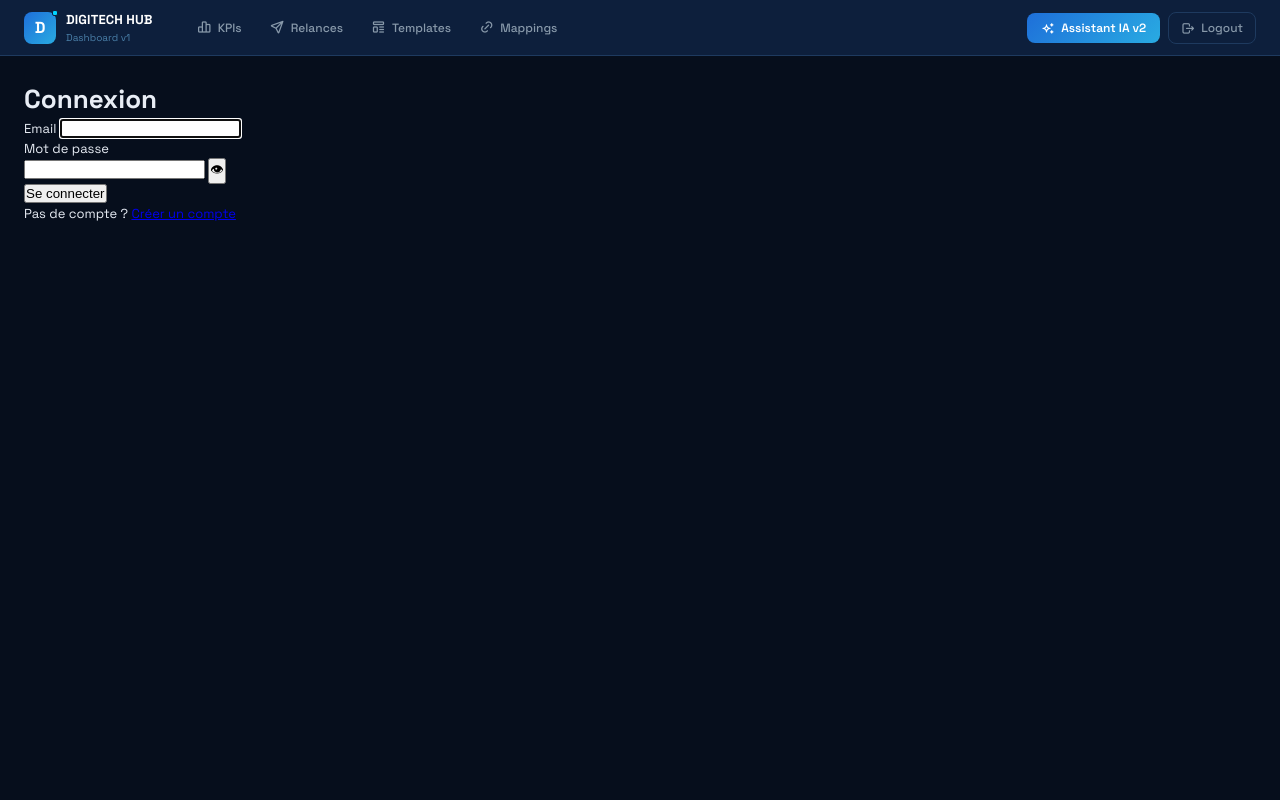
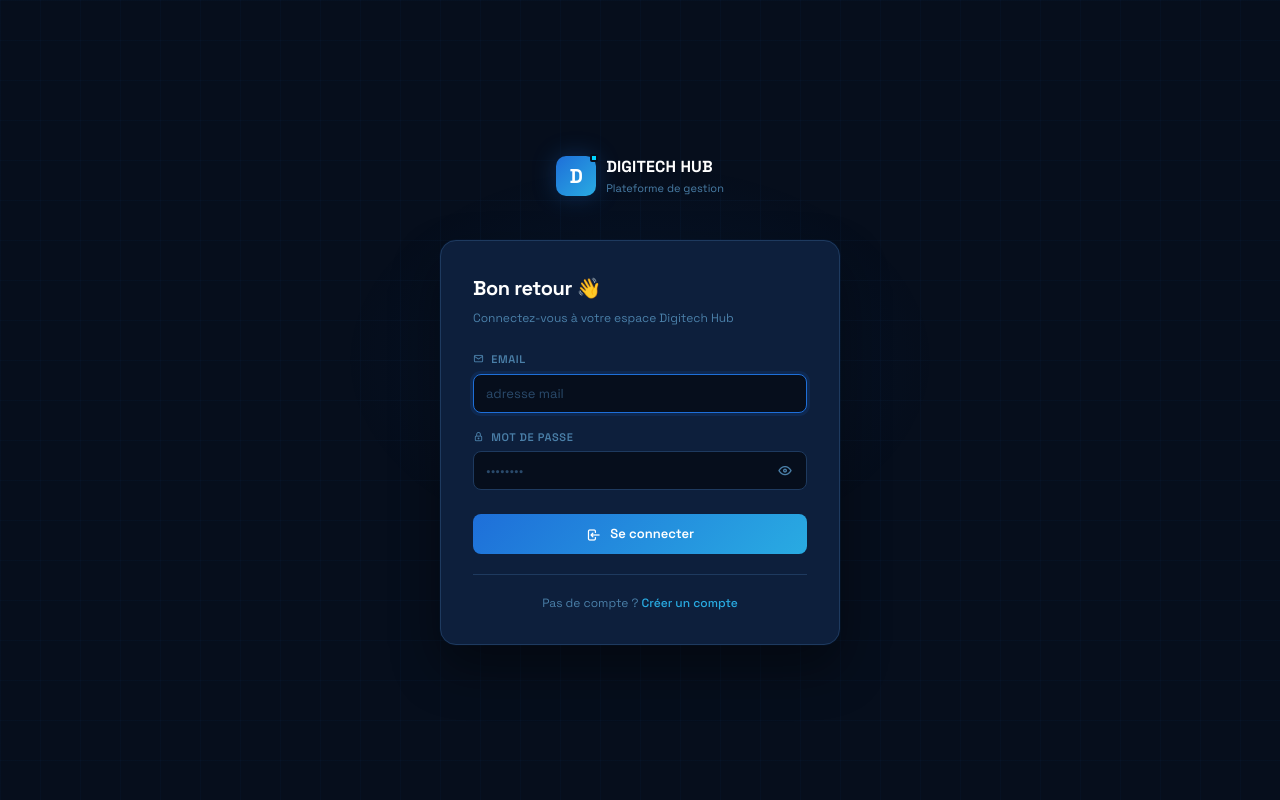
Before and after one commit to perspicacious225/Automation-Chariow, a Flask app: page /auth/login in a window 1280 px wide. Run offline with Flask 3, Linux system fonts and the light colour scheme; parts of the project's set-up code (start-up, migrations or seed data) failed here and were passed over; some libraries are stand-ins or nearby versions.

Commit message:
refactor: pages auth — dark theme + messages erreur inline
- base_auth.html — layout centré sans topbar + grille de fond
- login.html — fix double input email + erreur inline + prefill
- register.html — autocomplete correct + erreur inline
- routes.py — messages flash → contexte template (error, prefill_email)

```diff
--- a/webhook_app/admin/dashboard.py
+++ b/webhook_app/admin/dashboard.py
@@ -11,7 +11,8 @@ dashboard_bp = Blueprint(
     __name__,
     template_folder="templates",
     static_folder="static",
-    static_url_path="/static"
+    static_url_path="/static",
+    url_prefix="/dashboard",
 )
 
 def admin_required(fn):
--- /dev/null
+++ b/webhook_app/admin/templates/dashboard/base_auth.html
@@ -0,0 +1,355 @@
+<!doctype html>
+<html lang="fr">
+<head>
+  <meta charset="utf-8">
+  <title>{% block title %}Auth{% endblock %} — Digitech Hub</title>
+  <meta name="viewport" content="width=device-width, initial-scale=1">
+
+  <link rel="preconnect" href="https://fonts.googleapis.com">
+  <link rel="preconnect" href="https://fonts.gstatic.com" crossorigin>
+  <link href="https://fonts.googleapis.com/css2?family=Space+Grotesk:wght@400;500;600;700&family=JetBrains+Mono:wght@400;500&display=swap" rel="stylesheet">
+  <link rel="stylesheet" href="https://cdn.jsdelivr.net/npm/@tabler/icons-webfont@latest/tabler-icons.min.css">
+
+  <style>
+    :root {
+      --bg-deep:      #060E1C;
+      --bg-base:      #0A1628;
+      --bg-surface:   #0D1F3C;
+      --bg-elevated:  #112240;
+      --border:       #1E3A5F;
+      --blue:         #1E6FD9;
+      --blue-light:   #29ABE2;
+      --cyan:         #00D4FF;
+      --green:        #1D9E75;
+      --red:          #E24B4A;
+      --text-primary: #E8EDF5;
+      --text-muted:   #4A7FA8;
+      --text-secondary: #8899AA;
+      --font-main:    'Space Grotesk', sans-serif;
+      --font-mono:    'JetBrains Mono', monospace;
+    }
+
+    *, *::before, *::after { box-sizing: border-box; margin: 0; padding: 0; }
+
+    html, body {
+      min-height: 100vh;
+      background: var(--bg-deep);
+      color: var(--text-primary);
+      font-family: var(--font-main);
+      font-size: 13px;
+      line-height: 1.5;
+      -webkit-font-smoothing: antialiased;
+      display: flex;
+      flex-direction: column;
+    }
+
+    /* ── Grille de fond ───────────────────────────────────── */
+    body::before {
+      content: '';
+      position: fixed;
+      inset: 0;
+      background-image:
+        linear-gradient(rgba(30,111,217,0.04) 1px, transparent 1px),
+        linear-gradient(90deg, rgba(30,111,217,0.04) 1px, transparent 1px);
+      background-size: 40px 40px;
+      pointer-events: none;
+      z-index: 0;
+    }
+
+    /* ── Glow central ────────────────────────────────────── */
+    body::after {
+      content: '';
+      position: fixed;
+      top: 50%;
+      left: 50%;
+      transform: translate(-50%, -60%);
+      width: 600px;
+      height: 400px;
+      background: radial-gradient(ellipse, rgba(30,111,217,0.08) 0%, transparent 70%);
+      pointer-events: none;
+      z-index: 0;
+    }
+
+    /* ── Wrapper centré ──────────────────────────────────── */
+    .auth-outer {
+      flex: 1;
+      display: flex;
+      flex-direction: column;
+      align-items: center;
+      justify-content: center;
+      padding: 32px 16px;
+      position: relative;
+      z-index: 1;
+    }
+
+    /* ── Logo ────────────────────────────────────────────── */
+    .auth-logo {
+      display: flex;
+      align-items: center;
+      gap: 10px;
+      margin-bottom: 32px;
+      text-decoration: none;
+    }
+
+    .auth-logo-icon {
+      width: 40px;
+      height: 40px;
+      background: linear-gradient(135deg, var(--blue), var(--blue-light));
+      border-radius: 10px;
+      display: flex;
+      align-items: center;
+      justify-content: center;
+      font-weight: 700;
+      font-size: 20px;
+      color: #fff;
+      position: relative;
+      flex-shrink: 0;
+      box-shadow: 0 0 24px rgba(30,111,217,0.3);
+    }
+
+    .auth-logo-icon::after {
+      content: '';
+      position: absolute;
+      top: -2px;
+      right: -2px;
+      width: 8px;
+      height: 8px;
+      background: var(--cyan);
+      border-radius: 2px;
+      border: 2px solid var(--bg-deep);
+    }
+
+    .auth-logo-name {
+      font-size: 16px;
+      font-weight: 700;
+      color: #fff;
+      letter-spacing: 0.01em;
+    }
+
+    .auth-logo-sub {
+      font-size: 11px;
+      color: var(--text-muted);
+      margin-top: 1px;
+    }
+
+    /* ── Card auth ───────────────────────────────────────── */
+    .auth-card {
+      width: 100%;
+      max-width: 400px;
+      background: var(--bg-surface);
+      border: 0.5px solid var(--border);
+      border-radius: 16px;
+      padding: 32px;
+      box-shadow: 0 24px 48px rgba(0,0,0,0.4), 0 0 0 0.5px rgba(30,111,217,0.1);
+      animation: card-in 0.3s cubic-bezier(.4,0,.2,1);
+    }
+
+    @keyframes card-in {
+      from { opacity: 0; transform: translateY(16px); }
+      to   { opacity: 1; transform: translateY(0); }
+    }
+
+    /* ── Titre ───────────────────────────────────────────── */
+    .auth-title {
+      font-size: 20px;
+      font-weight: 700;
+      color: #fff;
+      letter-spacing: -0.02em;
+      margin-bottom: 6px;
+    }
+
+    .auth-subtitle {
+      font-size: 12px;
+      color: var(--text-muted);
+      margin-bottom: 24px;
+    }
+
+    /* ── Champs ──────────────────────────────────────────── */
+    .auth-field {
+      margin-bottom: 16px;
+    }
+
+    .auth-label {
+      display: block;
+      font-size: 11px;
+      font-weight: 600;
+      color: var(--text-muted);
+      text-transform: uppercase;
+      letter-spacing: .06em;
+      margin-bottom: 6px;
+    }
+
+    .auth-input {
+      width: 100%;
+      background: #060E1C;
+      border: 0.5px solid var(--border);
+      border-radius: 8px;
+      padding: 10px 12px;
+      color: var(--text-primary);
+      font-size: 13px;
+      outline: none;
+      transition: border-color .2s, box-shadow .2s;
+      font-family: var(--font-main);
+    }
+
+    .auth-input:focus {
+      border-color: var(--blue);
+      box-shadow: 0 0 0 3px rgba(30,111,217,0.12);
+    }
+
+    .auth-input::placeholder {
+      color: #2A4A6B;
+    }
+
+    /* ── Password toggle ─────────────────────────────────── */
+    .password-wrap {
+      position: relative;
+    }
+
+    .password-wrap .auth-input {
+      padding-right: 40px;
+    }
+
+    .toggle-pass {
+      position: absolute;
+      right: 10px;
+      top: 50%;
+      transform: translateY(-50%);
+      background: transparent;
+      border: none;
+      cursor: pointer;
+      color: var(--text-muted);
+      font-size: 16px;
+      padding: 4px;
+      display: flex;
+      align-items: center;
+      transition: color .2s;
+    }
+
+    .toggle-pass:hover { color: var(--blue-light); }
+
+    /* ── Checkbox admin ──────────────────────────────────── */
+    .auth-check {
+      display: flex;
+      align-items: center;
+      gap: 8px;
+      margin-bottom: 16px;
+      cursor: pointer;
+      font-size: 12px;
+      color: var(--text-secondary);
+    }
+
+    .auth-check input[type="checkbox"] {
+      width: 16px;
+      height: 16px;
+      accent-color: var(--blue);
+      cursor: pointer;
+    }
+
+    /* ── Bouton submit ───────────────────────────────────── */
+    .auth-btn {
+      width: 100%;
+      padding: 11px;
+      border-radius: 8px;
+      border: none;
+      background: linear-gradient(135deg, var(--blue), var(--blue-light));
+      color: #fff;
+      font-size: 13px;
+      font-weight: 600;
+      cursor: pointer;
+      font-family: var(--font-main);
+      transition: opacity .2s, transform .2s;
+      margin-top: 8px;
+    }
+
+    .auth-btn:hover { opacity: .9; transform: translateY(-1px); }
+    .auth-btn:active { transform: translateY(0); }
+
+    /* ── Lien alternatif ─────────────────────────────────── */
+    .auth-alt {
+      text-align: center;
+      margin-top: 20px;
+      font-size: 12px;
+      color: var(--text-muted);
+    }
+
+    .auth-alt a {
+      color: var(--blue-light);
+      text-decoration: none;
+      font-weight: 500;
+    }
+
+    .auth-alt a:hover { text-decoration: underline; }
+
+    /* ── Flash messages ──────────────────────────────────── */
+    .flash-stack {
+      width: 100%;
+      max-width: 400px;
+      margin-bottom: 12px;
+    }
+
+    .flash {
+      padding: 10px 14px;
+      border-radius: 8px;
+      font-size: 12px;
+      font-weight: 500;
+      margin-bottom: 6px;
+      animation: flash-in 0.3s ease;
+    }
+
+    @keyframes flash-in {
+      from { opacity: 0; transform: translateX(10px); }
+      to   { opacity: 1; transform: translateX(0); }
+    }
+
+    .flash-success { background: #0F3D2C; border: 0.5px solid rgba(29,158,117,0.4); color: #4ECBA3; }
+    .flash-error   { background: #3D1010; border: 0.5px solid rgba(226,75,74,0.4);  color: #F08080; }
+    .flash-info    { background: #0D2040; border: 0.5px solid rgba(30,111,217,0.4); color: var(--blue-light); }
+
+    /* ── Divider ─────────────────────────────────────────── */
+    .auth-divider {
+      height: 0.5px;
+      background: var(--border);
+      margin: 20px 0;
+    }
+
+    ::-webkit-scrollbar { width: 4px; }
+    ::-webkit-scrollbar-track { background: transparent; }
+    ::-webkit-scrollbar-thumb { background: var(--border); border-radius: 2px; }
+  </style>
+
+  {% block head_extra %}{% endblock %}
+</head>
+<body>
+
+<div class="auth-outer">
+
+  <!-- Logo -->
+  <a href="/dashboard/" class="auth-logo">
+    <div class="auth-logo-icon">D</div>
+    <div>
+      <div class="auth-logo-name">DIGITECH HUB</div>
+      <div class="auth-logo-sub">Plateforme de gestion</div>
+    </div>
+  </a>
+
+  <!-- Flash messages -->
+  <div class="flash-stack">
+    {% with messages = get_flashed_messages(with_categories=true) %}
+      {% if messages %}
+        {% for category, message in messages %}
+          <div class="flash flash-{{ category }}">{{ message }}</div>
+        {% endfor %}
+      {% endif %}
+    {% endwith %}
+  </div>
+
+  <!-- Contenu -->
+  {% block content %}{% endblock %}
+
+</div>
+
+{% block scripts %}{% endblock %}
+
+</body>
+</html>
--- a/webhook_app/app.py
+++ b/webhook_app/app.py
@@ -1,8 +1,8 @@
 # webhook_app/app.py
-from flask import Flask, request, jsonify
+from flask import Flask, request, jsonify, redirect, url_for
 from flask_cors import CORS
 import json, os, logging, hmac, hashlib          # ← CORRIGÉ : ajout hmac, hashlib
-from webhook_app.admin.dashboard import dashboard_bp
+from webhook_app.admin.dashboard import dashboard_bp, dashboard_view
 
 from webhook_app.database_pg import (
     Database,
@@ -36,10 +36,6 @@ def create_app():
     logger = logging.getLogger(__name__)
 
     app = Flask(__name__)
-    @app.after_request
-    def add_headers(response):
-        response.headers["ngrok-skip-browser-warning"] = "true"
-        return response
 
     CORS(app, resources={r"/webhook": {"origins": "*"}})
     app.config.from_object(Config)
@@ -121,41 +117,46 @@ def create_app():
 
     @app.route("/", methods=["GET"])
     def home():
-        return jsonify({"status": "running", "message": "Webhook handler is operational"}), 200
+        # return jsonify({"status": "running", "message": "Webhook handler is operational"}), 200
 
-    @app.get("/test-email")
-    def test_email():
-        to = request.args.get("to") or os.getenv("TEST_EMAIL_TO") or os.getenv("SENDER_EMAIL") or os.getenv("SMTP_USER")
-        if not to:
-            return jsonify({"ok": False, "error": "Spécifie ?to=... ou définis TEST_EMAIL_TO"}), 400
-        subject = "Test SMTP + IMAP (copie Envoyés) ✅"
-        html = "<h3>Bonjour 👋</h3><p>Test d'envoi via SMTP + copie IMAP dans <b>Envoyés</b>.</p>"
-        text = "Bonjour, test d'envoi via SMTP + copie IMAP dans Envoyés."
-        ok = email_service.send_email(recipient=to, subject=subject, html_body=html, plain_fallback=text)
-        return jsonify({"ok": ok, "to": to})
+        return dashboard_view()
 
-    import imaplib
 
-    @app.get("/debug-imap")
-    def debug_imap():
-        try:
-            host = os.getenv("IMAP_HOST")
-            port = int(os.getenv("IMAP_PORT", "993"))
-            user = os.getenv("IMAP_USER") or os.getenv("SMTP_USER")
-            pw   = os.getenv("IMAP_PASS") or os.getenv("SMTP_PASS")
-            with imaplib.IMAP4_SSL(host, port) as imap:
-                imap.login(user, pw)
-                typ, data = imap.list()
-                rows = []
-                if typ == "OK":
-                    for line in data or []:
-                        rows.append(line.decode("utf-8", "ignore"))
-                imap.logout()
-            return jsonify({"ok": True, "folders": rows})
-        except Exception as e:
-            return jsonify({"ok": False, "error": str(e)}), 500
 
-    @app.route("/webhook", methods=["GET", "POST", "OPTIONS"])
+
+    # @app.get("/test-email")
+    # def test_email():
+    #     to = request.args.get("to") or os.getenv("TEST_EMAIL_TO") or os.getenv("SENDER_EMAIL") or os.getenv("SMTP_USER")
+    #     if not to:
+    #         return jsonify({"ok": False, "error": "Spécifie ?to=... ou définis TEST_EMAIL_TO"}), 400
+    #     subject = "Test SMTP + IMAP (copie Envoyés) ✅"
+    #     html = "<h3>Bonjour 👋</h3><p>Test d'envoi via SMTP + copie IMAP dans <b>Envoyés</b>.</p>"
+    #     text = "Bonjour, test d'envoi via SMTP + copie IMAP dans Envoyés."
+    #     ok = email_service.send_email(recipient=to, subject=subject, html_body=html, plain_fallback=text)
+    #     return jsonify({"ok": ok, "to": to})
+
+    # import imaplib
+
+    # @app.get("/debug-imap")
+    # def debug_imap():
+    #     try:
+    #         host = os.getenv("IMAP_HOST")
+    #         port = int(os.getenv("IMAP_PORT", "993"))
+    #         user = os.getenv("IMAP_USER") or os.getenv("SMTP_USER")
+    #         pw   = os.getenv("IMAP_PASS") or os.getenv("SMTP_PASS")
+    #         with imaplib.IMAP4_SSL(host, port) as imap:
+    #             imap.login(user, pw)
+    #             typ, data = imap.list()
+    #             rows = []
+    #             if typ == "OK":
+    #                 for line in data or []:
+    #                     rows.append(line.decode("utf-8", "ignore"))
+    #             imap.logout()
+    #         return jsonify({"ok": True, "folders": rows})
+    #     except Exception as e:
+    #         return jsonify({"ok": False, "error": str(e)}), 500
+
+    # @app.route("/webhook", methods=["GET", "POST", "OPTIONS"])
     def handle_webhook():
 
         if request.method == "OPTIONS":
@@ -337,7 +338,7 @@ def create_app():
         except Exception as e:
             logger.warning("Réingestion KB au démarrage échouée : %s", e)
 
-    app.register_blueprint(dashboard_bp, url_prefix="/dashboard")
+    app.register_blueprint(dashboard_bp)
     app.register_blueprint(dashboard_v2_bp)
     app.register_blueprint(inbound_bp)
 
--- a/webhook_app/auth/routes.py
+++ b/webhook_app/auth/routes.py
@@ -1,4 +1,3 @@
-# webhook_app/auth/routes.py
 from flask import Blueprint, render_template, request, redirect, url_for, flash, current_app
 from flask_login import login_user, logout_user, login_required, current_user
 from webhook_app.utils.auth_pg import (
@@ -15,7 +14,6 @@ auth_bp = Blueprint(
 
 @auth_bp.record_once
 def _init_users_schema(state):
-    """Appelé une seule fois quand le blueprint est enregistré."""
     app = state.app
     with app.app_context():
         try:
@@ -24,46 +22,55 @@ def _init_users_schema(state):
         except Exception:
             app.logger.exception("ensure_users_schema failed")
 
+
 @auth_bp.route("/register", methods=["GET", "POST"])
 def register():
-    # Politique: inscription ouverte seulement si aucun utilisateur n'existe,
-    # sinon, réservée aux admins déjà connectés.
     if users_count() > 0 and (not current_user.is_authenticated or not current_user.is_admin):
-        flash("Inscription fermée (réservée à l’admin).", "warning")
         return redirect(url_for("auth.login"))
 
+    error = None
+    prefill_email = ""
+
     if request.method == "POST":
-        email = request.form.get("email", "")
+        email    = request.form.get("email", "").strip()
         password = request.form.get("password", "")
         is_admin = bool(request.form.get("is_admin"))
+        prefill_email = email
 
         if not email or not password:
-            flash("Email et mot de passe requis.", "danger")
-            return render_template("auth/register.html")
+            error = "Email et mot de passe requis."
+        elif get_user_by_email(email):
+            error = "Cet email est déjà utilisé."
+        else:
+            user = create_user(email, password, is_admin=is_admin)
+            login_user(user, remember=True)
+            return redirect(url_for("dashboard.dashboard_view"))
 
-        if get_user_by_email(email):
-            flash("Email déjà utilisé.", "danger")
-            return render_template("auth/register.html")
+    return render_template("auth/register.html", error=error, prefill_email=prefill_email)
 
-        user = create_user(email, password, is_admin=is_admin)
-        login_user(user, remember=True)
-        return redirect(url_for("dashboard.dashboard_view"))
-
-    return render_template("auth/register.html")
 
 @auth_bp.route("/login", methods=["GET", "POST"])
 def login():
+    error = None
+    prefill_email = ""
+
     if request.method == "POST":
-        email = request.form.get("email", "")
+        email    = request.form.get("email", "").strip()
         password = request.form.get("password", "")
+        prefill_email = email
         user = get_user_by_email(email)
-        if not user or not verify_password(user, password):
-            flash("Identifiants invalides.", "danger")
-            return render_template("auth/login.html")
-        login_user(user, remember=True)
-        nxt = request.args.get("next") or url_for("dashboard.dashboard_view")
-        return redirect(nxt)
-    return render_template("auth/login.html")
+
+        if not email or not password:
+            error = "Email et mot de passe requis."
+        elif not user or not verify_password(user, password):
+            error = "Identifiants invalides. Vérifiez votre email et mot de passe."
+        else:
+            login_user(user, remember=True)
+            nxt = request.args.get("next") or url_for("dashboard.dashboard_view")
+            return redirect(nxt)
+
+    return render_template("auth/login.html", error=error, prefill_email=prefill_email)
+
 
 @auth_bp.route("/logout")
 @login_required
--- a/webhook_app/auth/templates/auth/login.html
+++ b/webhook_app/auth/templates/auth/login.html
@@ -1,48 +1,73 @@
-{% extends "dashboard/base.html" %}
+{% extends "dashboard/base_auth.html" %}
 {% block title %}Connexion{% endblock %}
-{% block body_class %}page-auth login{% endblock %}
 
 {% block content %}
-<div class="auth-wrap">
-  <div class="auth-card" role="dialog" aria-labelledby="login-title">
-    <h1 id="login-title" class="auth-title">Connexion</h1>
+<div class="auth-card">
+  <div class="auth-title">Bon retour 👋</div>
+  <div class="auth-subtitle">Connectez-vous à votre espace Digitech Hub</div>
 
-    <form method="post" class="auth-form" novalidate>
-      <div class="field">
-        <label for="email">Email</label>
-        <input id="email" type="email" name="email" autocomplete="username" required autofocus>
+  {% if error %}
+  <div style="display:flex;align-items:flex-start;gap:10px;padding:11px 14px;
+              background:rgba(226,75,74,0.08);border:0.5px solid rgba(226,75,74,0.3);
+              border-radius:8px;margin-bottom:18px;animation:flash-in .3s ease;">
+    <i class="ti ti-alert-circle" style="font-size:16px;color:#E24B4A;flex-shrink:0;margin-top:1px;"></i>
+    <span style="font-size:12px;color:#F08080;line-height:1.5;">{{ error }}</span>
+  </div>
+  {% endif %}
+
+  <form method="post" novalidate >
+
+    <div class="auth-field">
+      <label class="auth-label" for="email">
+        <i class="ti ti-mail" style="font-size:11px;margin-right:3px;"></i>
+        Email
+      </label>
+      <input class="auth-input" id="email" type="email" name="email"
+             autocomplete="username" required autofocus
+             placeholder="adresse mail"
+             value="{{ prefill_email or '' }}">
     </div>
 
-      <div class="field password-field">
-        <label for="password">Mot de passe</label>
-        <div class="password-input">
-          <input id="password" type="password" name="password" autocomplete="current-password" required>
-          <button type="button" class="toggle-pass" aria-label="Afficher ou masquer le mot de passe">👁</button>
+    <div class="auth-field">
+      <label class="auth-label" for="password">
+        <i class="ti ti-lock" style="font-size:11px;margin-right:3px;"></i>
+        Mot de passe
+      </label>
+      <div class="password-wrap">
+        <input class="auth-input" id="password" type="password" name="password"
+               autocomplete="current-password" required placeholder="••••••••">
+        <button type="button" class="toggle-pass" id="toggleBtn" aria-label="Afficher le mot de passe">
+          <i class="ti ti-eye" id="eyeIcon"></i>
+        </button>
       </div>
     </div>
 
-      <div class="actions">
-        <button class="btn primary" type="submit">Se connecter</button>
-      </div>
+    <button type="submit" class="auth-btn">
+      <i class="ti ti-login" style="font-size:15px;margin-right:6px;vertical-align:middle;"></i>
+      Se connecter
+    </button>
+
   </form>
+
+  <div class="auth-divider"></div>
 
   <div class="auth-alt">
     Pas de compte ? <a href="{{ url_for('auth.register') }}">Créer un compte</a>
-    </div>
   </div>
 </div>
 {% endblock %}
 
 {% block scripts %}
 <script>
-  // Petit bonus UX : afficher/masquer le mot de passe
-  (function(){
-    const btn = document.querySelector('.toggle-pass');
-    const input = document.getElementById('password');
+(function() {
+  var btn   = document.getElementById('toggleBtn');
+  var input = document.getElementById('password');
+  var icon  = document.getElementById('eyeIcon');
   if (btn && input) {
-      btn.addEventListener('click', () => {
-        const isPwd = input.type === 'password';
+    btn.addEventListener('click', function() {
+      var isPwd = input.type === 'password';
       input.type = isPwd ? 'text' : 'password';
+      icon.className = isPwd ? 'ti ti-eye-off' : 'ti ti-eye';
       btn.setAttribute('aria-pressed', String(isPwd));
     });
   }
```
Also changed, not shown: webhook_app/auth/templates/auth/register.html (+42 -40 lines). Lines whose indentation alone changed are shown as unchanged.
